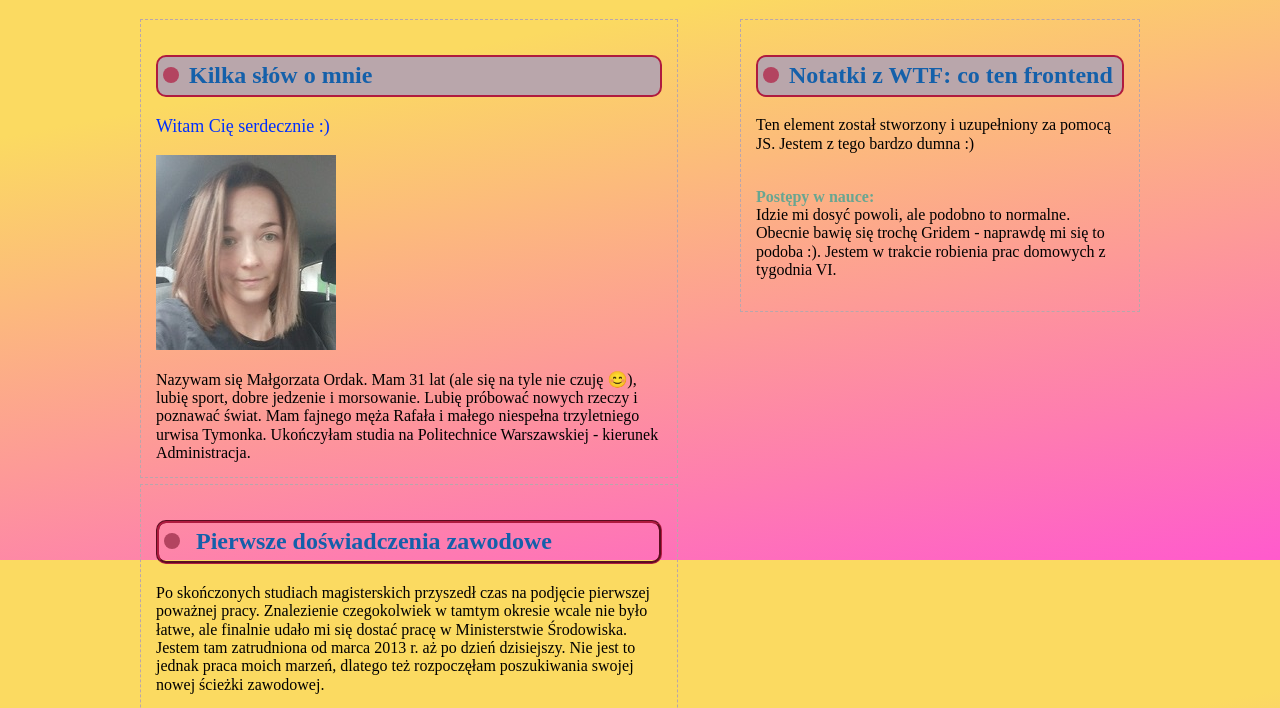
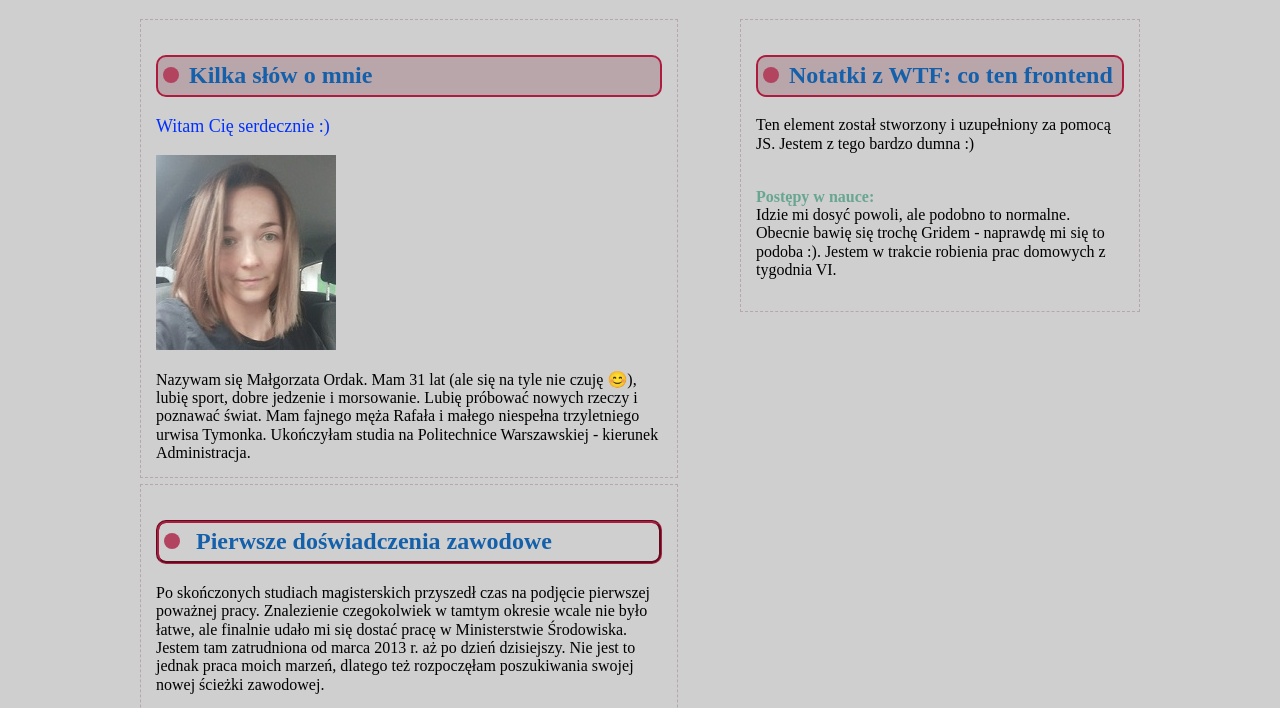
Before and after one commit to malgorzata-ordak/homepage-webpack, a website built with webpack: page src/pages/index.html in a window 1280 px wide. Shown: the part 240-948 px from the top of the page. Built offline with nearby package versions, Linux system fonts and the light colour scheme.

Commit message:
changed background color

```diff
--- a/src/scss/main.scss
+++ b/src/scss/main.scss
@@ -19,9 +19,9 @@ html {
 }
 
 body {
-  background: #706369;
-  background-color: #faaca8;
-  background-image: linear-gradient(332deg, #faaca8 0%, #ddd6f3 61%);
+  background: #490927;
+  background-color: #8a7473;
+
   background-size: 100%;
   min-height: 100%;
   background-attachment: fixed;
@@ -196,8 +196,8 @@ h2 {
   }
 
   body {
-    background-color: #fbda61;
-    background-image: linear-gradient(169deg, #fbda61 36%, #ff5acd 100%);
+    background-color: #CFCFCF;
+
   }
 
   .main {
```
